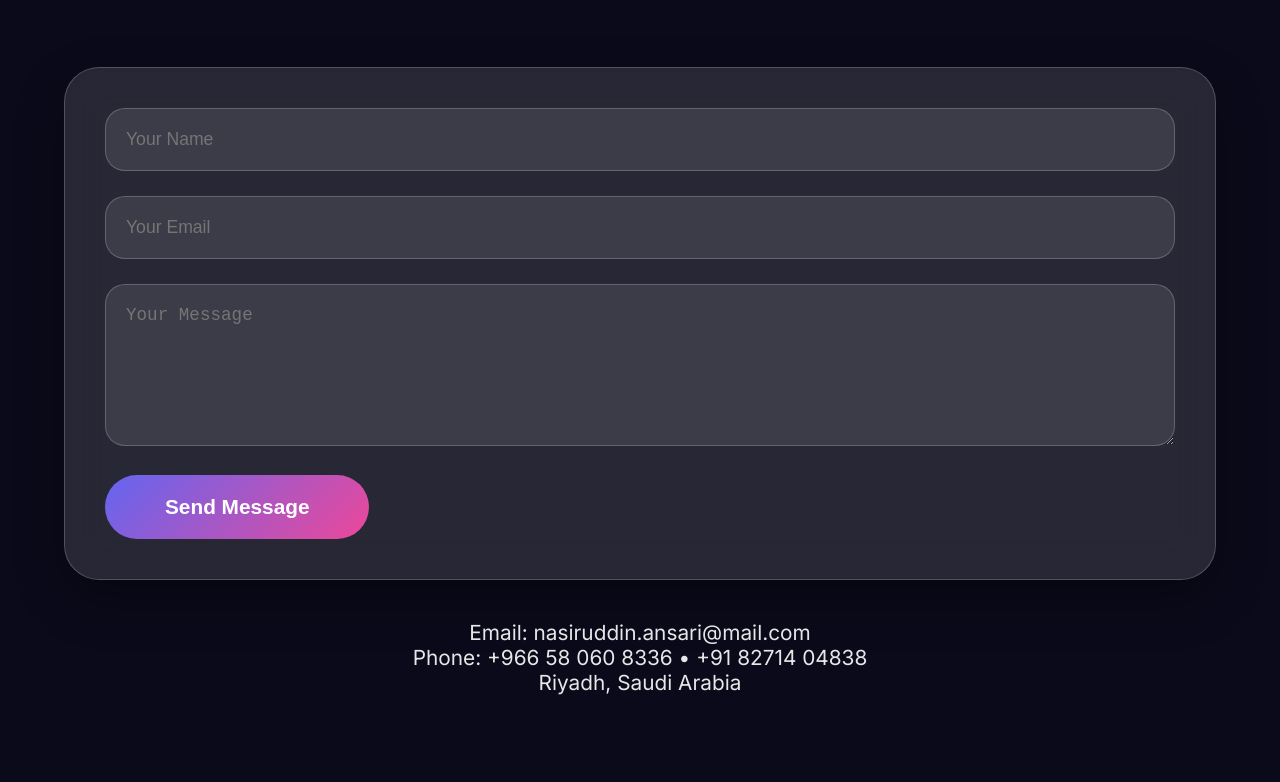
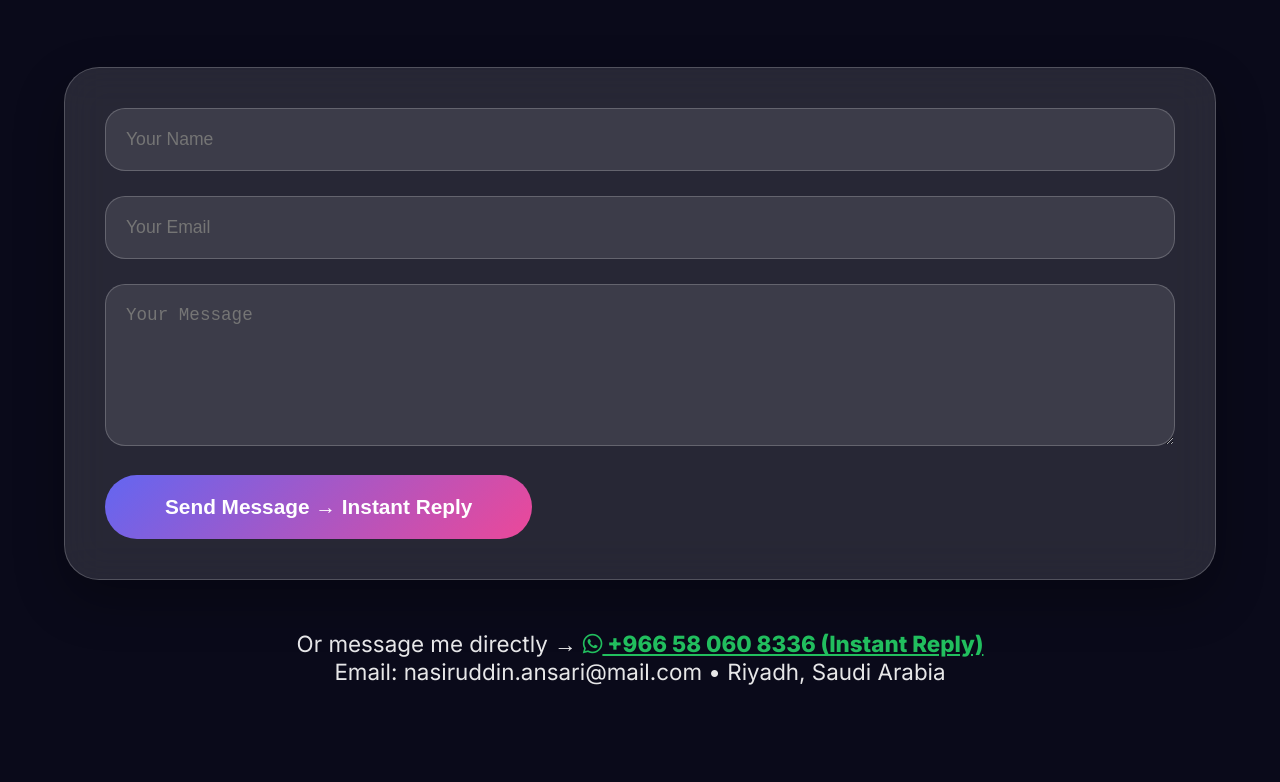
Before and after one commit to nasir97177/nasir97177.github.io, a plain HTML site: page index.html in a window 1280 px wide. Shown: the part 4514-5296 px from the top of the page. Drawn offline with Linux system fonts and the light colour scheme; no server answers.

Commit message:
Enhance contact form with WhatsApp notifications
Updated contact form to include WhatsApp notification feature and modified button text.

```diff
--- a/index.html
+++ b/index.html
@@ -183,20 +183,44 @@
     <div class="repos-grid" id="reposContainer"></div>
   </section>
 
-  <!-- 100% WORKING CONTACT FORM (Tested Nov 25, 2025) -->
+  <!-- FINAL CONTACT FORM WITH INSTANT WHATSAPP NOTIFICATION TO +966580608336 -->
   <section id="contact" class="animate-on-scroll">
     <h2 style="text-align:center;font-size:3.5rem;margin-bottom:70px;background:linear-gradient(135deg,#fff,#c4b5fd);-webkit-background-clip:text;-webkit-text-fill-color:transparent;">Get In Touch</h2>
     <div class="contact-form">
-      <form action="https://formspree.io/f/mjkvnnwb" method="POST">
+      <form id="contactForm" action="https://formspree.io/f/mjkvnnwb" method="POST">
         <input type="text" name="name" placeholder="Your Name" required />
         <input type="email" name="email" placeholder="Your Email" required />
         <textarea name="message" rows="6" placeholder="Your Message" required></textarea>
-        <button type="submit">Send Message</button>
+        <input type="hidden" name="_subject" value="New Message from Portfolio!" />
+        <input type="hidden" name="_next" value="https://nasir97177.github.io/thanks.html" />
+        <button type="submit">Send Message → Instant Reply</button>
       </form>
-      <div style="text-align:center;margin-top:40px;font-size:1.3rem;opacity:0.9;">
-        <p>Email: nasiruddin.ansari@mail.com</p>
-        <p>Phone: +966 58 060 8336 • +91 82714 04838</p>
-        <p>Riyadh, Saudi Arabia</p>
+
+      <!-- INSTANT WHATSAPP NOTIFICATION SCRIPT -->
+      <script>
+        document.getElementById('contactForm').addEventListener('submit', function(e) {
+          if (this.querySelector('button').disabled) return;
+          this.querySelector('button').disabled = true;
+          this.querySelector('button').textContent = 'Sending...';
+
+          const name = this.name.value.trim();
+          const email = this.email.value.trim();
+          const message = this.message.value.trim();
+
+          const whatsappText = `NEW PORTFOLIO MESSAGE!\n\nName: ${name}\nEmail: ${email}\n\nMessage:\n${message}\n\nTime: ${new Date().toLocaleString('en-GB')}`;
+          const whatsappURL = `https://api.whatsapp.com/send?phone=966580608336&text=${encodeURIComponent(whatsappText)}`;
+
+          setTimeout(() => window.open(whatsappURL, '_blank'), 800);
+        });
+      </script>
+
+      <div style="text-align:center;margin-top:50px;font-size:1.4rem;opacity:0.9;">
+        <p>Or message me directly →
+          <a href="https://wa.me/966580608336" target="_blank" style="color:#25D366;font-weight:800;">
+            <i class="fab fa-whatsapp"></i> +966 58 060 8336 (Instant Reply)
+          </a>
+        </p>
+        <p>Email: nasiruddin.ansari@mail.com • Riyadh, Saudi Arabia</p>
       </div>
     </div>
   </section>
```
